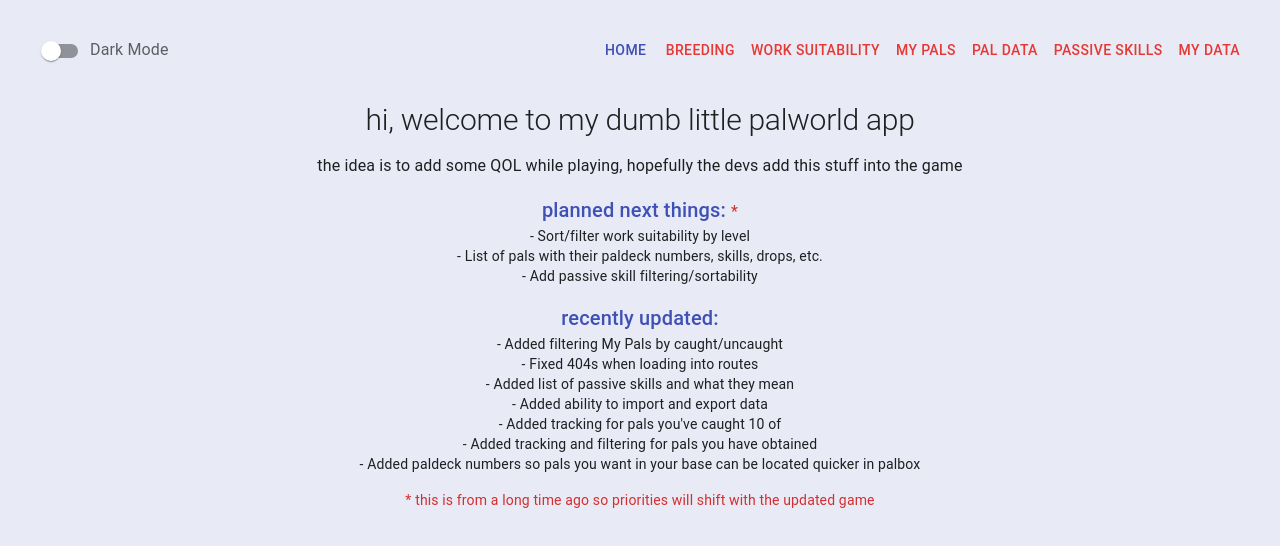
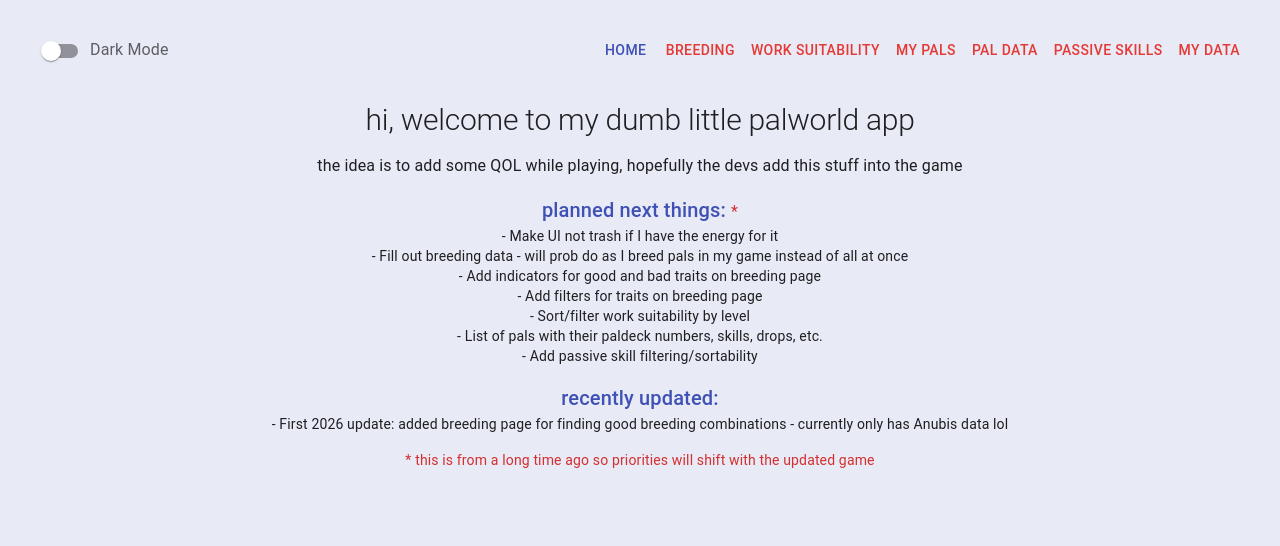
Before and after one commit to piratemermaid/palworld-interactive-wiki, a React (Vite) app: page / in a window 1280 px wide. Shown: the top 546 px of the page. Built offline with nearby package versions, Linux system fonts and the light colour scheme.

Commit message:
update todos

```diff
--- a/src/routes/HomePage.tsx
+++ b/src/routes/HomePage.tsx
@@ -1,19 +1,17 @@
 import { Grid, Typography } from '@mui/material';
 
 const todoItems = [
+  'Make UI not trash if I have the energy for it',
+  'Fill out breeding data - will prob do as I breed pals in my game instead of all at once',
+  'Add indicators for good and bad traits on breeding page',
+  'Add filters for traits on breeding page',
   'Sort/filter work suitability by level',
   'List of pals with their paldeck numbers, skills, drops, etc.',
   'Add passive skill filtering/sortability',
 ];
 
 const recentUpdates = [
-  'Added filtering My Pals by caught/uncaught',
-  'Fixed 404s when loading into routes',
-  'Added list of passive skills and what they mean',
-  'Added ability to import and export data',
-  "Added tracking for pals you've caught 10 of",
-  'Added tracking and filtering for pals you have obtained',
-  'Added paldeck numbers so pals you want in your base can be located quicker in palbox',
+  'First 2026 update: added breeding page for finding good breeding combinations - currently only has Anubis data lol',
 ];
 
 export default function HomePage() {
```
